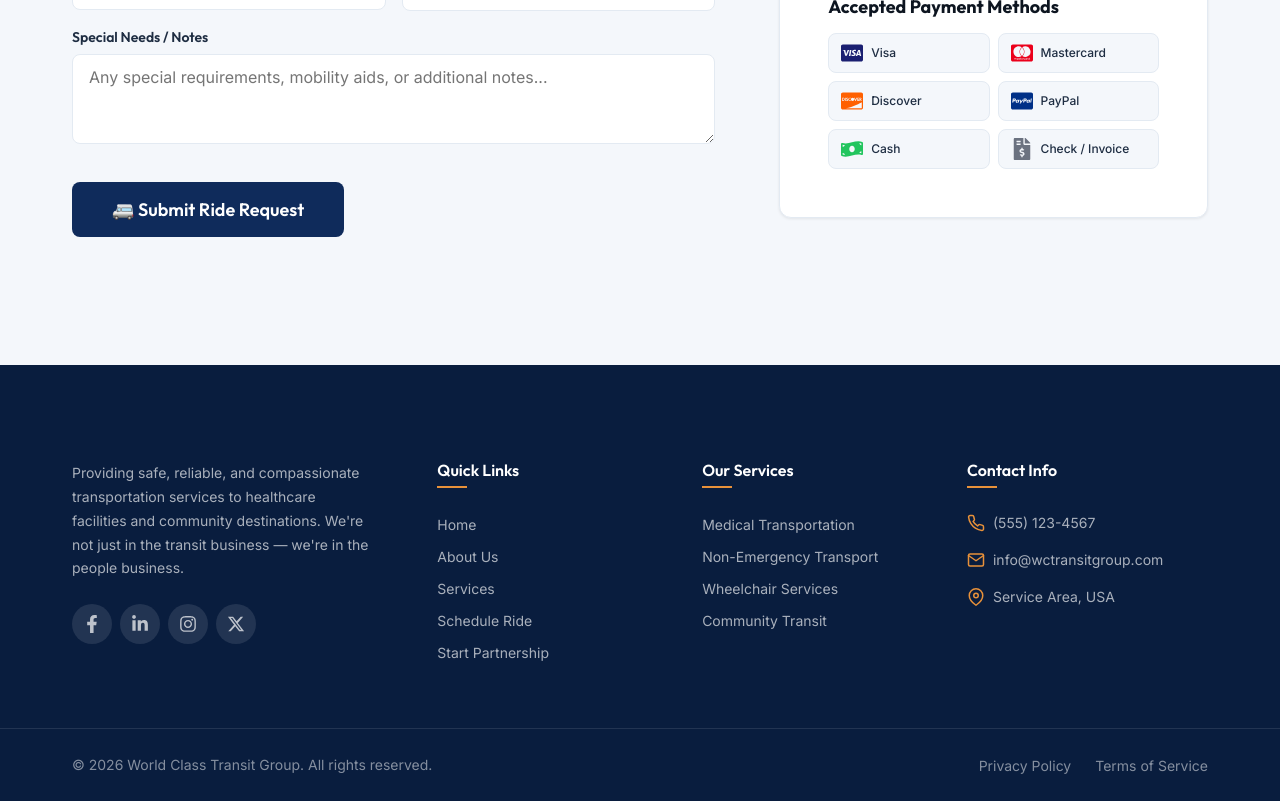
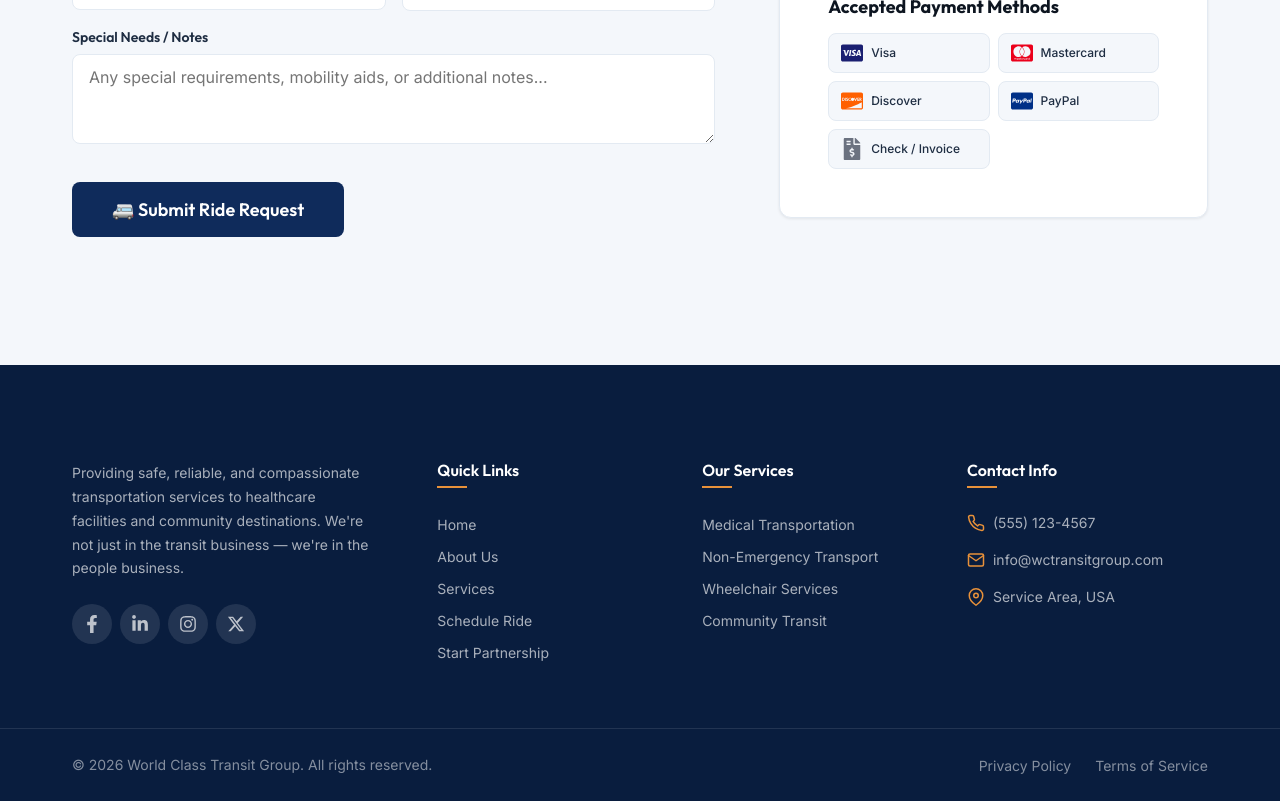
Before and after one commit to TalalNad/World-Class-Transit, a React (Vite) app in the folder frontend/: page /contact in a window 1280 px wide. Shown: the part 2220-3021 px from the top of the page. Built offline with nearby package versions, Linux system fonts and the light colour scheme.

Commit message:
removed 30ml radius and cash

```diff
--- a/frontend/src/pages/Contact/Contact.jsx
+++ b/frontend/src/pages/Contact/Contact.jsx
@@ -63,11 +63,11 @@ const Contact = () => {
     // Format date for readability
     const formattedDate = pickupDate
       ? new Date(pickupDate + 'T00:00:00').toLocaleDateString('en-US', {
-          weekday: 'long',
-          year: 'numeric',
-          month: 'long',
-          day: 'numeric',
-        })
+        weekday: 'long',
+        year: 'numeric',
+        month: 'long',
+        day: 'numeric',
+      })
       : 'N/A';
 
     // Format time for readability
@@ -389,10 +389,6 @@ SPECIAL NEEDS / NOTES
                     <span>PayPal</span>
                   </li>
                   <li className="payment-methods__item">
-                    <FaMoneyBillWave className="payment-methods__icon payment-methods__icon--cash" />
-                    <span>Cash</span>
-                  </li>
-                  <li className="payment-methods__item">
                     <FaFileInvoiceDollar className="payment-methods__icon payment-methods__icon--invoice" />
                     <span>Check / Invoice</span>
                   </li>
```
Also changed, not shown: frontend/src/assets/Elgin.png.
